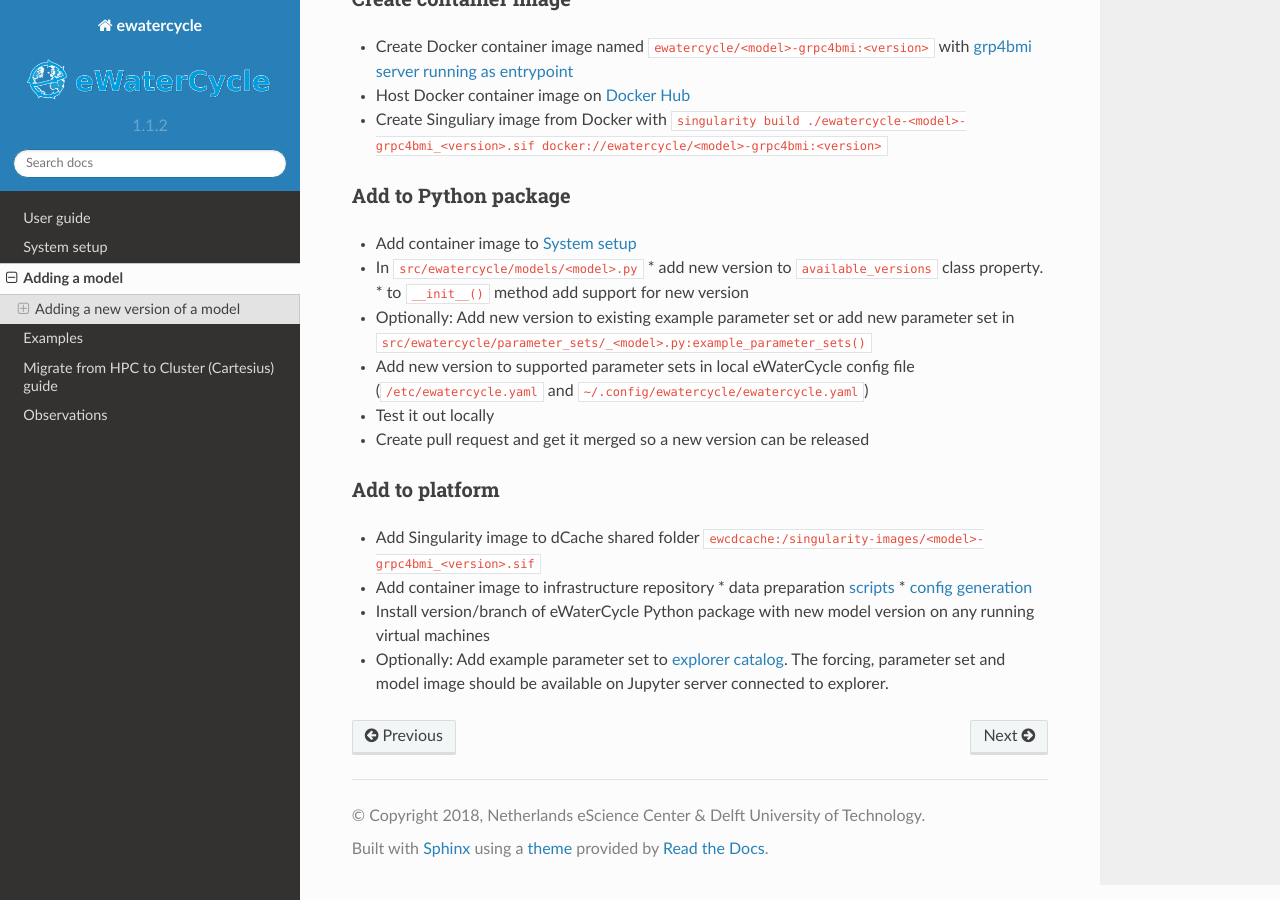
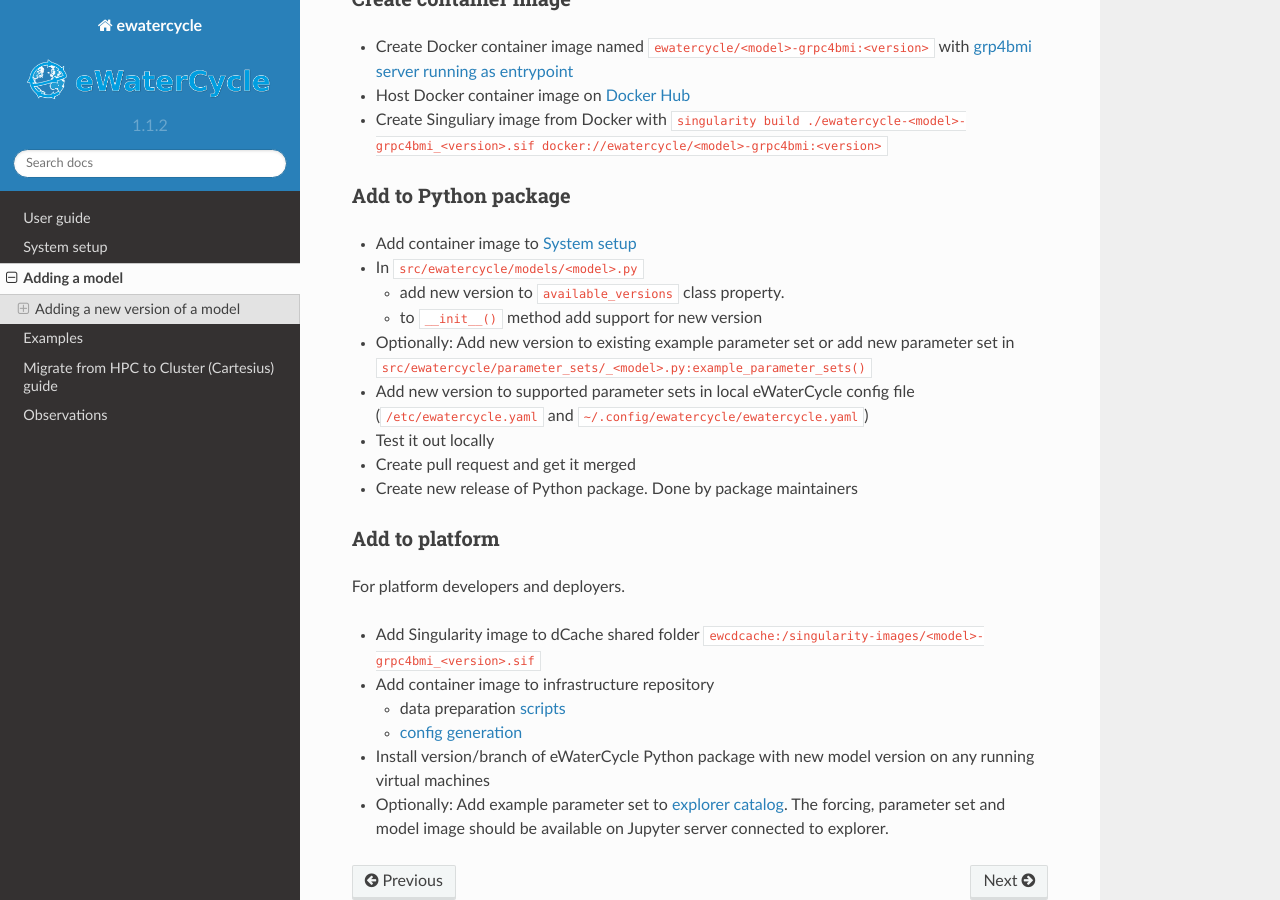
Before and after one commit to eWaterCycle/ewatercycle, a Sphinx documentation site: the page built from docs/adding_models.rst, in a window 1280 px wide and 900 px high, scrolled down 767 px. Built offline with Sphinx 7.4.7 and the Read the Docs theme 2.0.0, drawn with Linux system fonts in a browser that asks for light colours; pages that are not in the unit, such as notebooks, are missing from menus.

Commit message:
Who does what

```diff
--- a/docs/adding_models.rst
+++ b/docs/adding_models.rst
@@ -38,20 +38,27 @@ Add to Python package
 
 * Add container image to :doc:`system_setup`
 * In ``src/ewatercycle/models/<model>.py``
+
   * add new version to ``available_versions`` class property.
   * to ``__init__()`` method add support for new version
+
 * Optionally: Add new version to existing example parameter set or add new parameter set in ``src/ewatercycle/parameter_sets/_<model>.py:example_parameter_sets()``
 * Add new version to supported parameter sets in local eWaterCycle config file (``/etc/ewatercycle.yaml`` and ``~/.config/ewatercycle/ewatercycle.yaml``)
 * Test it out locally
-* Create pull request and get it merged so a new version can be released
+* Create pull request and get it merged
+* Create new release of Python package. Done by package maintainers
 
 Add to platform
 ~~~~~~~~~~~~~~~
 
+For platform developers and deployers.
+
 * Add Singularity image to dCache shared folder ``ewcdcache:/singularity-images/<model>-grpc4bmi_<version>.sif``
 * Add container image to infrastructure repository
+
   * data preparation scripts_
   * `config generation <https://github.com/eWaterCycle/infra/blob/main/roles/ewatercycle/templates/ewatercycle.yaml.j2>`_
+
 * Install version/branch of eWaterCycle Python package with new model version on any running virtual machines
 * Optionally: Add example parameter set to `explorer catalog <https://github.com/eWaterCycle/TerriaMap/blob/ewatercycle-v8/wwwroot/init/ewatercycle.json>`_. The forcing, parameter set and model image should be available on Jupyter server connected to explorer.
 
```
